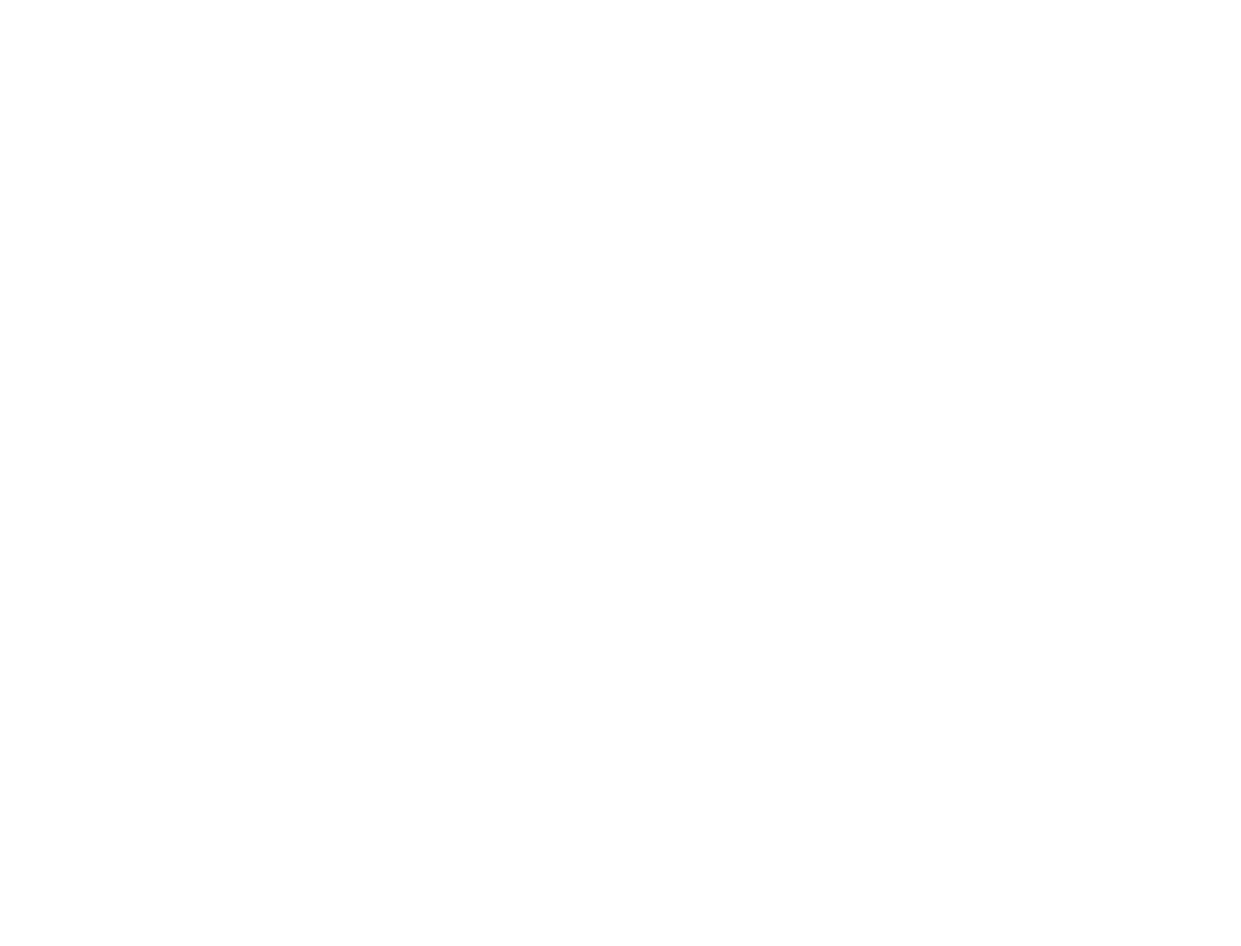
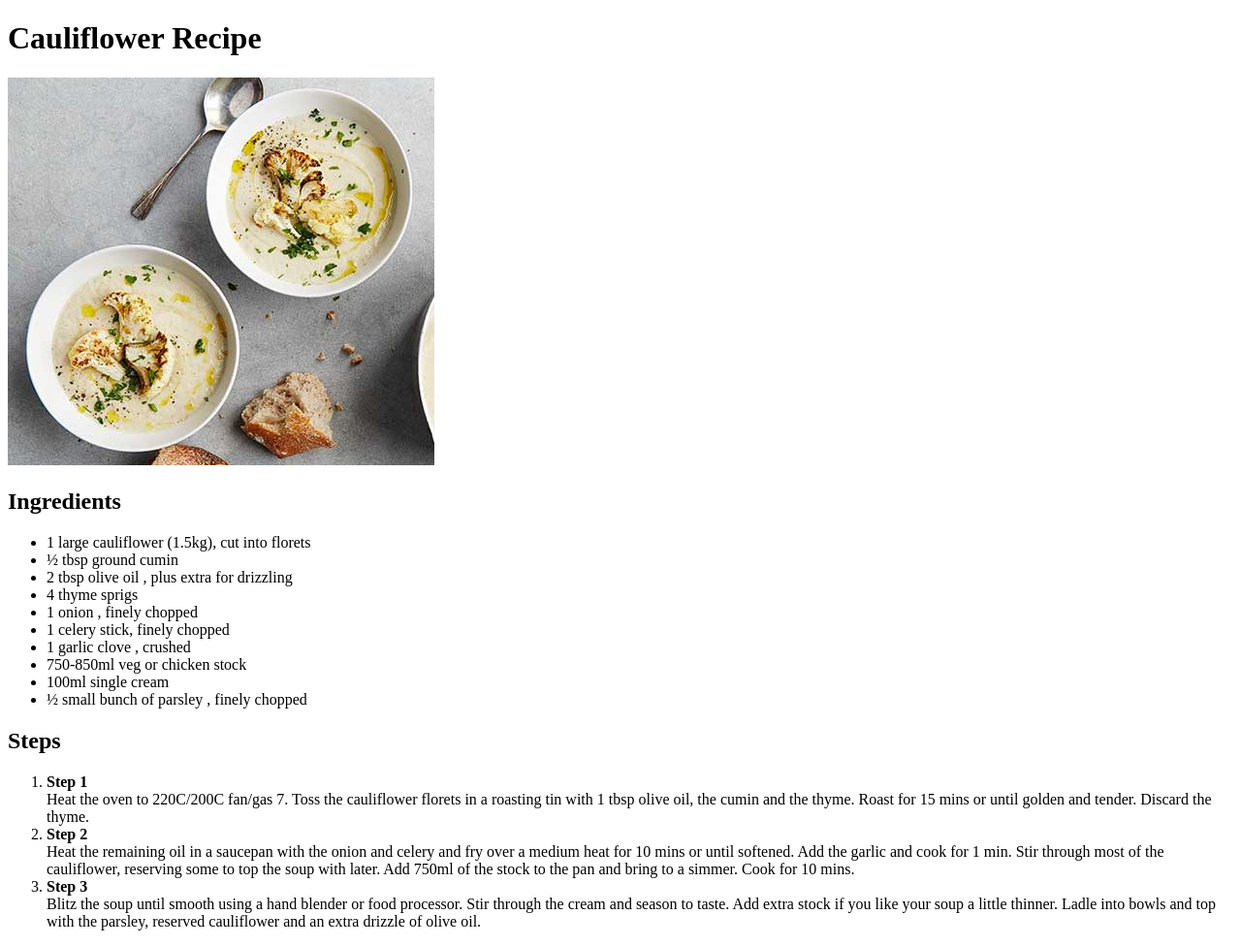
Before and after one commit to iamADT/odin-recipes, a plain HTML site: page recipes/cauliflower_soup/cauliflowersoup.html in a window 1280 px wide. Shown: the whole page at 97% size. Before the commit the page ends 800 px from the top, so only its background shows below. Drawn offline with Linux system fonts and the light colour scheme.

Commit message:
Add recipe details to cauliflower_soup.html

```diff
--- a/recipes/cauliflower_soup/cauliflowersoup.html
+++ b/recipes/cauliflower_soup/cauliflowersoup.html
@@ -5,6 +5,32 @@
         <title>Cauliflower Soup</title>
     </head>
     <body>
-
+        <h1>Cauliflower Recipe</h1>
+        <img src="images/cauliflower_soup.jpeg" alt="">
+        <h2>Ingredients</h2>
+        <ul>
+            <li>1 large cauliflower (1.5kg), cut into florets</li>
+            <li>½ tbsp ground cumin</li>
+            <li>2 tbsp olive oil , plus extra for drizzling</li>
+            <li>4 thyme sprigs</li>
+            <li>1 onion , finely chopped</li>
+            <li>1 celery stick, finely chopped</li>
+            <li>1 garlic clove , crushed</li>
+            <li>750-850ml veg or chicken stock</li>
+            <li>100ml single cream</li>
+            <li>½ small bunch of parsley , finely chopped</li>
+        </ul>
+        <h2>Steps</h2>
+        <ol>
+            <li><strong>Step 1</strong>
+                <br>
+                Heat the oven to 220C/200C fan/gas 7. Toss the cauliflower florets in a roasting tin with 1 tbsp olive oil, the cumin and the thyme. Roast for 15 mins or until golden and tender. Discard the thyme. </li>
+            <li><strong>Step 2</strong>
+                <br>
+                Heat the remaining oil in a saucepan with the onion and celery and fry over a medium heat for 10 mins or until softened. Add the garlic and cook for 1 min. Stir through most of the cauliflower, reserving some to top the soup with later. Add 750ml of the stock to the pan and bring to a simmer. Cook for 10 mins. </li>
+            <li><strong>Step 3</strong>
+                <br>
+                Blitz the soup until smooth using a hand blender or food processor. Stir through the cream and season to taste. Add extra stock if you like your soup a little thinner. Ladle into bowls and top with the parsley, reserved cauliflower and an extra drizzle of olive oil. </li>
+        </ol>
     </body>
 </html>
```
Also changed, not shown: recipes/cauliflower_soup/images/cauliflower_soup.jpeg (added), 2 other files.
